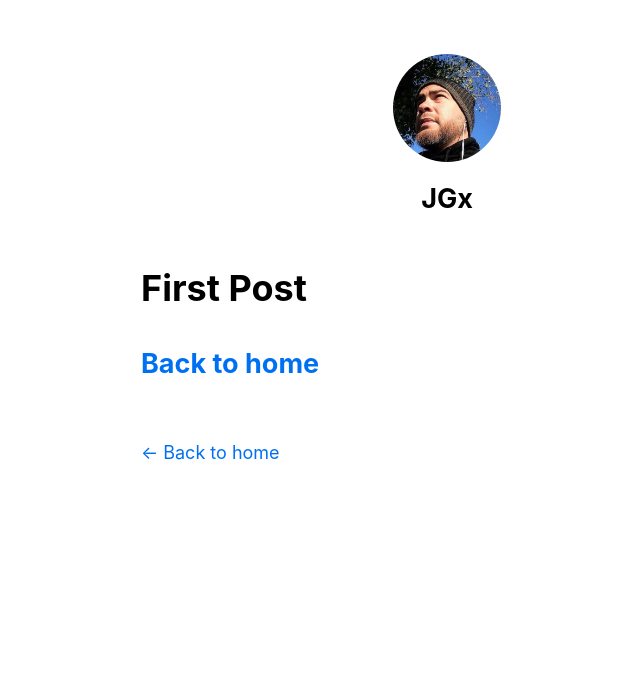
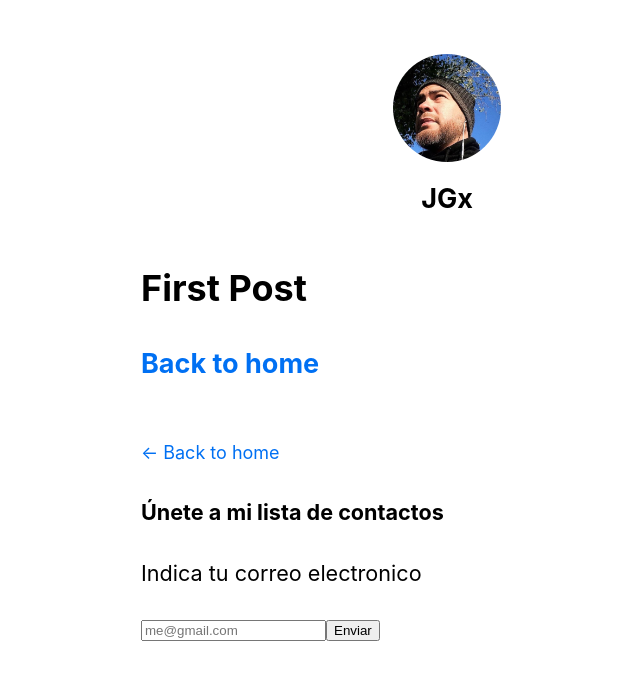
Before and after one commit to JoseGermanx/nextjs-blog, a Next.js app: page /posts/first-post in a window 1280 px wide. Shown: the top 680 px of the page, without its empty margins (193-833 px from the left). Built offline with nearby package versions, Linux system fonts and the light colour scheme.

Commit message:
Se incluye comp contact form a comp layout

```diff
--- a/components/layout.js
+++ b/components/layout.js
@@ -3,6 +3,7 @@ import Image from 'next/image';
 import styles from './layout.module.css';
 import utilStyles from '../styles/utils.module.css';
 import Link from 'next/link';
+import ContactForm from '../components/ContactForm'
 
 const name = 'JGx';
 export const siteTitle = 'Personal blog de jgxdev in Next.js';
@@ -62,6 +63,8 @@ export default function Layout({ children, home }) {
       {!home && (
         <div className={styles.backToHome}>
           <Link href="/">← Back to home</Link>
+
+      <ContactForm />
         </div>
       )}
     </div>
```
